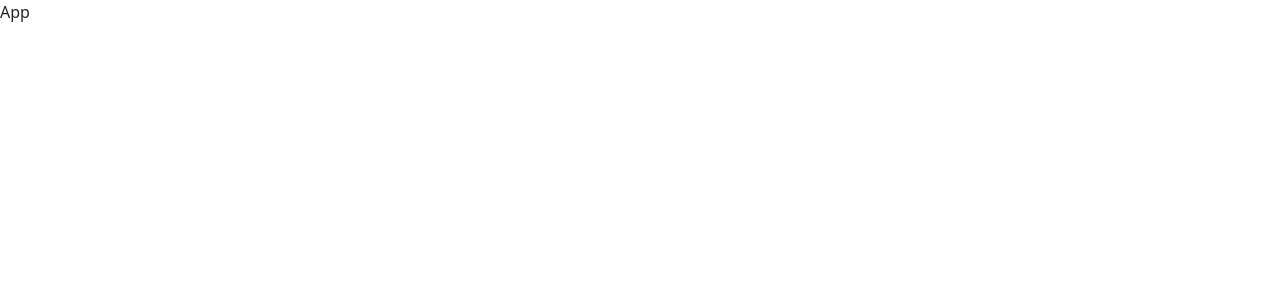
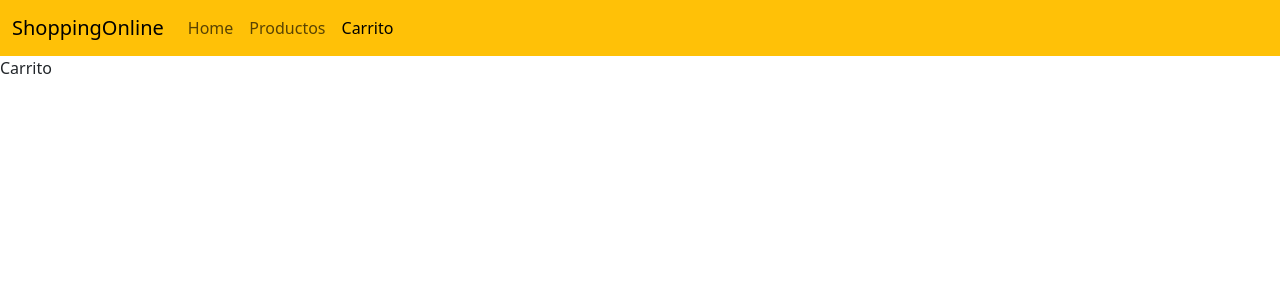
Before and after one commit to RFerreiraN/shopping-online-react, a React (Vite) app: page /carrito in a window 1280 px wide. Shown: the top 300 px of the page. Built offline with nearby package versions, Linux system fonts and the light colour scheme.

Commit message:
finalizamos momentaneamente el proyecto para luego escalarlo más

```diff
--- a/src/App.jsx
+++ b/src/App.jsx
@@ -1,7 +1,20 @@
 import React from 'react'
+import { NavBar } from './Components/NavBar'
+import { Navigate, Route, Routes } from 'react-router-dom'
+import { Home } from './Routes/Home'
+import { Productos } from './Routes/Productos'
+import { Carrito } from './Routes/Carrito'
 
 export const App = () => {
   return (
-    <div>App</div>
+    <>
+      <NavBar/>
+      <Routes>
+        <Route path='/'element = { <Home/>} ></Route>
+        <Route path='/productos' element = { <Productos/> } ></Route>
+        <Route path='/carrito' element = { <Carrito/> } ></Route>
+        <Route path='/*' element = { <Navigate to = '/'/> } ></Route>
+      </Routes>
+    </>
   )
 }
--- /dev/null
+++ b/src/Components/FetchProductos.jsx
@@ -0,0 +1,59 @@
+import { useEffect, useState } from 'react'
+
+export const FetchProductos = () => {
+
+  const url = 'https://fakestoreapi.com/products';
+  const [productos, setProductos] = useState([])
+  const [isLoading, setIsLoading] = useState(true)
+  const fetchProductos = async () => {
+    try {
+      const response = await fetch(url);
+      const data = await response.json()
+      setProductos(data)
+      console.log(data)
+    } catch (error) {
+      console.log('Error: ', error)
+    } finally {
+      setIsLoading(false)
+    }
+  }
+  useEffect(() => {
+    fetchProductos()
+  }, [])
+
+
+  return (
+    <>
+      {isLoading
+        ? <div className="spinner-border text-warning" role="status">
+          <span className="visually-hidden">Loading...</span>
+        </div>
+        : <div className="container mt-4">
+          <div className="row">
+            {productos.map(item => (
+              <div key={item.id} className="col-md-3 mb-4">
+                <div className="card h-100" style={{ width: "18rem" }}>
+                  <img
+                    src={item.image}
+                    className="card-img-top"
+                    alt={item.title}
+                    style={{ width: "100px", margin: "0 auto", paddingTop: "10px", objectFit: "contain" }}
+                  />
+                  <div className="card-body d-flex flex-column">
+                    <h5 className="card-title">{item.title}</h5>
+                    <p className="card-text">
+                      Some quick example text to build on the card title and make up the bulk of the card's content.
+                    </p>
+                    <a href="#" className="btn btn-warning mt-auto">Go somewhere</a>
+                  </div>
+                </div>
+              </div>
+            ))}
+          </div>
+        </div>
+      }
+    </>
+  )
+
+
+}
--- /dev/null
+++ b/src/Components/NavBar.jsx
@@ -0,0 +1,30 @@
+import React from 'react'
+import { Link, NavLink } from 'react-router-dom'
+
+export const NavBar = () => {
+  return (
+    <>
+      <nav className="navbar navbar-expand-lg navbar-light bg-warning">
+        <div className="container-fluid">
+          <Link to = {'/'} className="navbar-brand">ShoppingOnline</Link>
+          <button className="navbar-toggler" type="button" data-bs-toggle="collapse" data-bs-target="#navbarNav" aria-controls="navbarNav" aria-expanded="false" aria-label="Toggle navigation">
+            <span className="navbar-toggler-icon"></span>
+          </button>
+          <div className="collapse navbar-collapse" id="navbarNav">
+            <ul className="navbar-nav">
+              <li className="nav-item">
+                <NavLink to ={'/'} className="nav-link">Home</NavLink>
+              </li>
+              <li className="nav-item">
+                <NavLink to ={'/productos'} className="nav-link">Productos</NavLink>
+              </li>
+              <li className="nav-item">
+                <NavLink to ={'/carrito'} className="nav-link">Carrito</NavLink>
+              </li>
+            </ul>
+          </div>
+        </div>
+      </nav>
+    </>
+  )
+}
--- /dev/null
+++ b/src/Routes/Carrito.jsx
@@ -0,0 +1,7 @@
+import React from 'react'
+
+export const Carrito = () => {
+  return (
+    <div>Carrito</div>
+  )
+}
--- /dev/null
+++ b/src/Routes/Home.jsx
@@ -0,0 +1,7 @@
+import React from 'react'
+
+export const Home = () => {
+  return (
+    <div>Home</div>
+  )
+}
--- /dev/null
+++ b/src/Routes/Productos.jsx
@@ -0,0 +1,11 @@
+import { FetchProductos } from '../Components/FetchProductos'
+
+export const Productos = () => {
+  return (
+    <>
+      <h1>Productos</h1>
+      <FetchProductos/>
+
+    </>
+  )
+}
--- a/src/main.jsx
+++ b/src/main.jsx
@@ -1,9 +1,12 @@
 import { StrictMode } from 'react'
 import { createRoot } from 'react-dom/client'
 import { App } from './App'
+import { BrowserRouter } from 'react-router-dom'
 
 createRoot(document.getElementById('root')).render(
+  <BrowserRouter>
   <StrictMode>
     <App/>
-  </StrictMode>,
+  </StrictMode>
+  </BrowserRouter>,
 )
```
